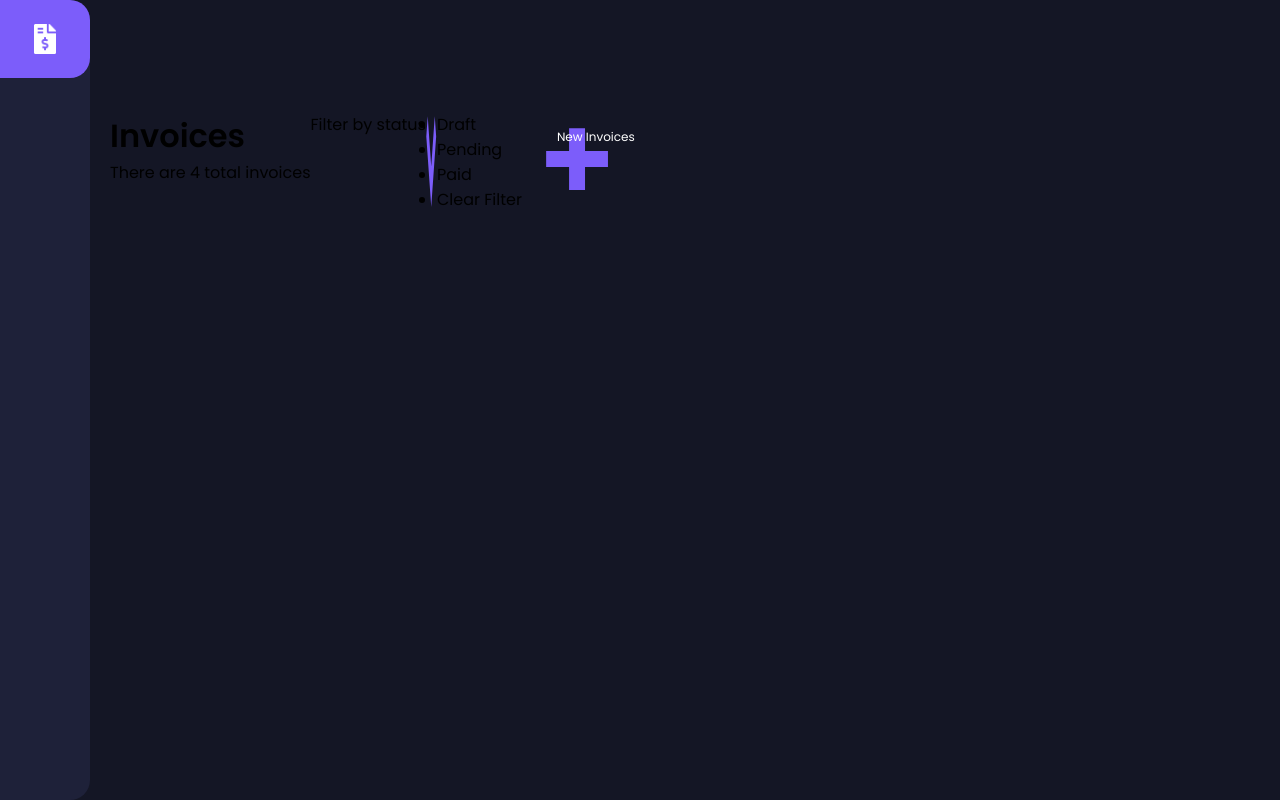
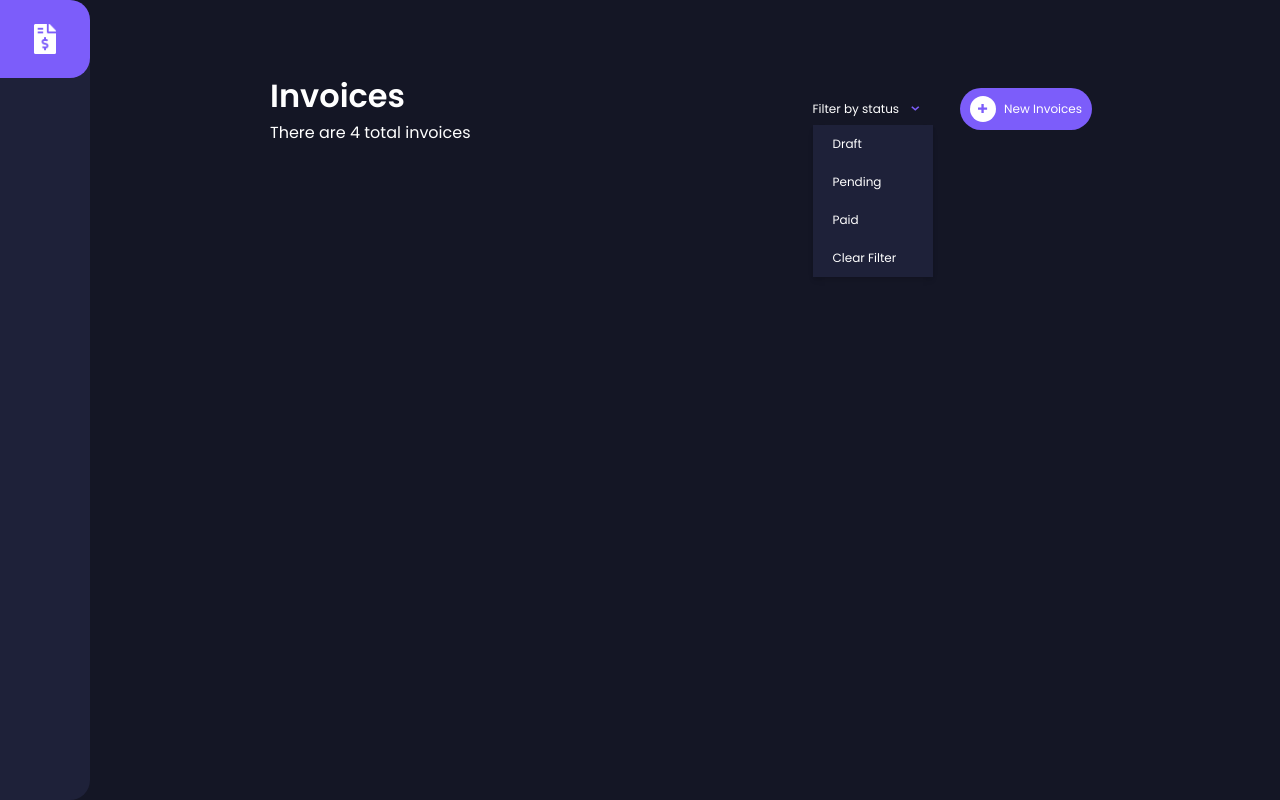
Before and after one commit to FatemaKhalid/invoice-app, a Vue app: page / in a window 1280 px wide. Both pictures are taken after a click on the element "Filter by status". Built offline with nearby package versions, Linux system fonts and the light colour scheme.

Commit message:
Style home header

```diff
--- a/src/views/HomeView.vue
+++ b/src/views/HomeView.vue
@@ -1,5 +1,5 @@
 <template>
-  <div class="home container"></div>
+  <div class="home container">
     <!-- Header -->
     <div class="header flex">
       <div class="left flex flex-column">
@@ -11,10 +11,10 @@
           <span>Filter by status</span>
           <img src="@/assets/icon-arrow-down.svg" alt="arrow down" />
           <ul v-show="filterMenu" class="filter-menu">
-          <li>Draft</li>
-          <li>Pending</li>
-          <li>Paid</li>
-          <li>Clear Filter</li>
+            <li class="filter-menu__item">Draft</li>
+            <li class="filter-menu__item">Pending</li>
+            <li class="filter-menu__item">Paid</li>
+            <li class="filter-menu__item">Clear Filter</li>
           </ul>
         </div>
         <div @click="newInvoices" class="button flex">
@@ -25,10 +25,11 @@
         </div>
       </div>
     </div>
+  </div>
 </template>
 <script lang="ts">
 export default {
-  name: 'HomeView',
+  name: 'home-view',
   components: {},
   data() {
     return {
@@ -49,7 +50,9 @@ export default {
   color: #fff;
   .header {
     margin-bottom: 65px;
-    .left,
+    .left {
+      flex: 1;
+    }
     .right {
       flex: 1;
     }
@@ -97,7 +100,7 @@ export default {
         list-style: none;
         background-color: #1e2139;
         box-shadow: 0 4px 6px -1px rgba(0, 0, 0, 0.1), 0 2px 4px -1px rgba(0, 0, 0, 0.06);
-        li {
+        .filter-menu__item {
           cursor: pointer;
           font-size: 12px;
           padding: 10px 20px;
```
Also changed, not shown: src/components/icons/IconCommunity.vue (deleted, +0 -7 lines), src/components/icons/IconDocumentation.vue (deleted, +0 -7 lines), src/components/icons/IconEcosystem.vue (deleted, +0 -7 lines), src/components/icons/IconSupport.vue (deleted, +0 -7 lines), src/components/icons/IconTooling.vue (deleted, +0 -19 lines), 1 other file (tests, documents, lock files or other folders). Lines whose indentation alone changed are shown as unchanged.
